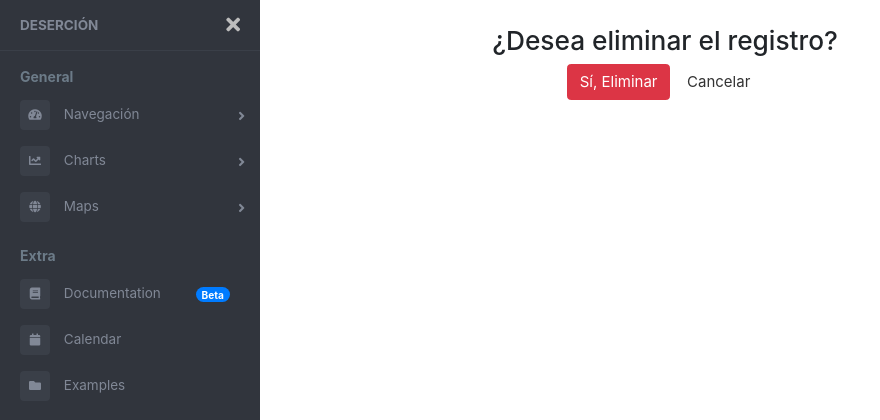
After one commit to Juampa759/Desercion-, a Django app: template gestion_estudiante/templates/Eliminar.html in a window 1280 px wide. The commit adds this page. Shown: the top 420 px of the page, without its empty margins (0-880 px from the left). Run offline with Django 3.2, Linux system fonts and the light colour scheme; the template is opened without the code that fills it, so the values that code supplies are empty; some libraries are stand-ins or nearby versions.

Commit message:
version 21-07-2020

```diff
--- a/Desercion/urls.py
+++ b/Desercion/urls.py
@@ -23,7 +23,7 @@ urlpatterns = [
     path('redes/', views.redes),
     path('inicio/', views.inicio),
     path('acerca/', views.acerca),
-    path('index/', views.IndexView.as_view()),
-    path('editar/<int:pk>/', views.Actualizar.as_view(template_name = "editar_usuario.html")),
-    path('eliminar/<int:pk>/', views.Eliminar.as_view()),
+    path('index/', views.IndexView.as_view(), name = 'usuario_listar'),
+    path('editar/<int:pk>/', views.Actualizar.as_view(), name= 'usuario_editar'),
+    path('eliminar/<int:pk>/', views.Eliminar.as_view(), name= 'usuario_eliminar'),
 ]
--- a/gestion_estudiante/templates/Acerca.html
+++ b/gestion_estudiante/templates/Acerca.html
@@ -1 +1,7 @@
 {% include "base.html"%}
+<div style=" text-align: center;  font-weight: 400; font-family: Font Awesome 5 Free;  font-size: large; margin: 25px 50px 75px 100px;">
+<h2>Desarrollado por:</h2>
+<h3>Juan Pablo solarte </h3>
+<h3>juampa759@gmail.com</h3>
+<h3>3104608331</h3>
+</div>
--- /dev/null
+++ b/gestion_estudiante/templates/Eliminar.html
@@ -0,0 +1,6 @@
+{% include "base.html"%}
+<form method="post"  style=" text-align: center;  font-weight: 400; font-family: Font Awesome 5 Free;  font-size: large; margin: 25px 50px 75px 100px;">{% csrf_token %}
+    <h3>¿Desea eliminar el registro?</h3>
+    <button class="btn btn-danger">Sí, Eliminar</button>
+    <a class="btn btn-default" href="/index/">Cancelar</a>
+</form>
--- a/gestion_estudiante/templates/formulario_usuario.html
+++ b/gestion_estudiante/templates/formulario_usuario.html
@@ -1,3 +1,4 @@
+{% include "base.html"%}
 <html>
     <head></head>
     <meta charset="utf-8">
@@ -9,7 +10,7 @@
             {% if form.errors %}
             <p style="color: red;"> por favor revisa este campo</p>
             {% endif %}
-        <form action="" method="POST">{% csrf_token %}
+            <form action="" method="POST"  style=" text-align: center;  font-weight: 400; font-family: Font Awesome 5 Free;  font-size: large; margin: 25px 50px 75px 100px;">{% csrf_token %}
                 <table>
                     {{ form.as_table }}
                 </table>
--- a/gestion_estudiante/templates/inicio.html
+++ b/gestion_estudiante/templates/inicio.html
@@ -3,7 +3,7 @@
 <html>
 <head>
 </head>
-<body>
+<body style="margin: 25px 50px 75px 100px;">
   <div class="container">
     <div id="myCarousel" class="carousel slide" data-ride="carousel">
       <!-- Indicators -->
@@ -49,5 +49,6 @@
       </a>
     </div>
   </div>
+
 </body>
 </html>
```
Also changed, not shown: gestion_estudiante/templates/index.html (+4 -4 lines), gestion_estudiante/views.py (+5 -8 lines). Lines whose indentation alone changed are shown as unchanged.
